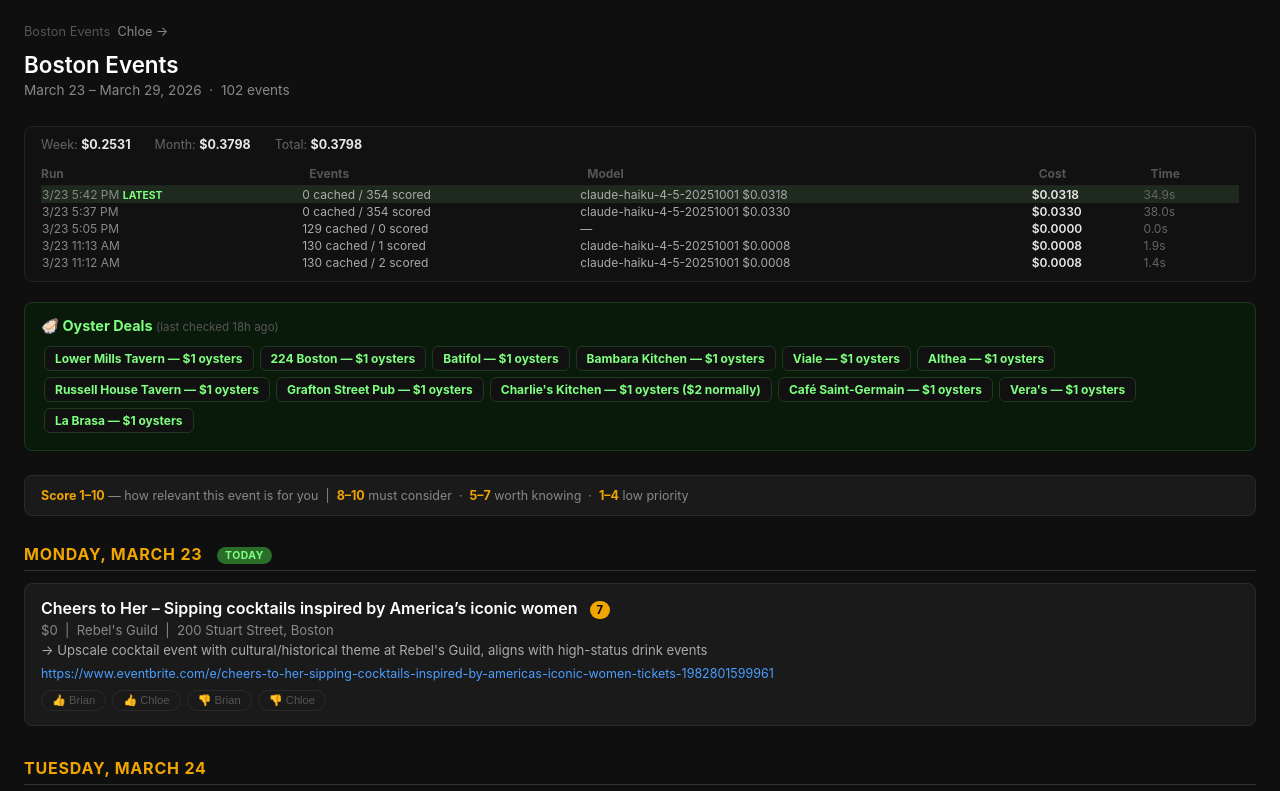
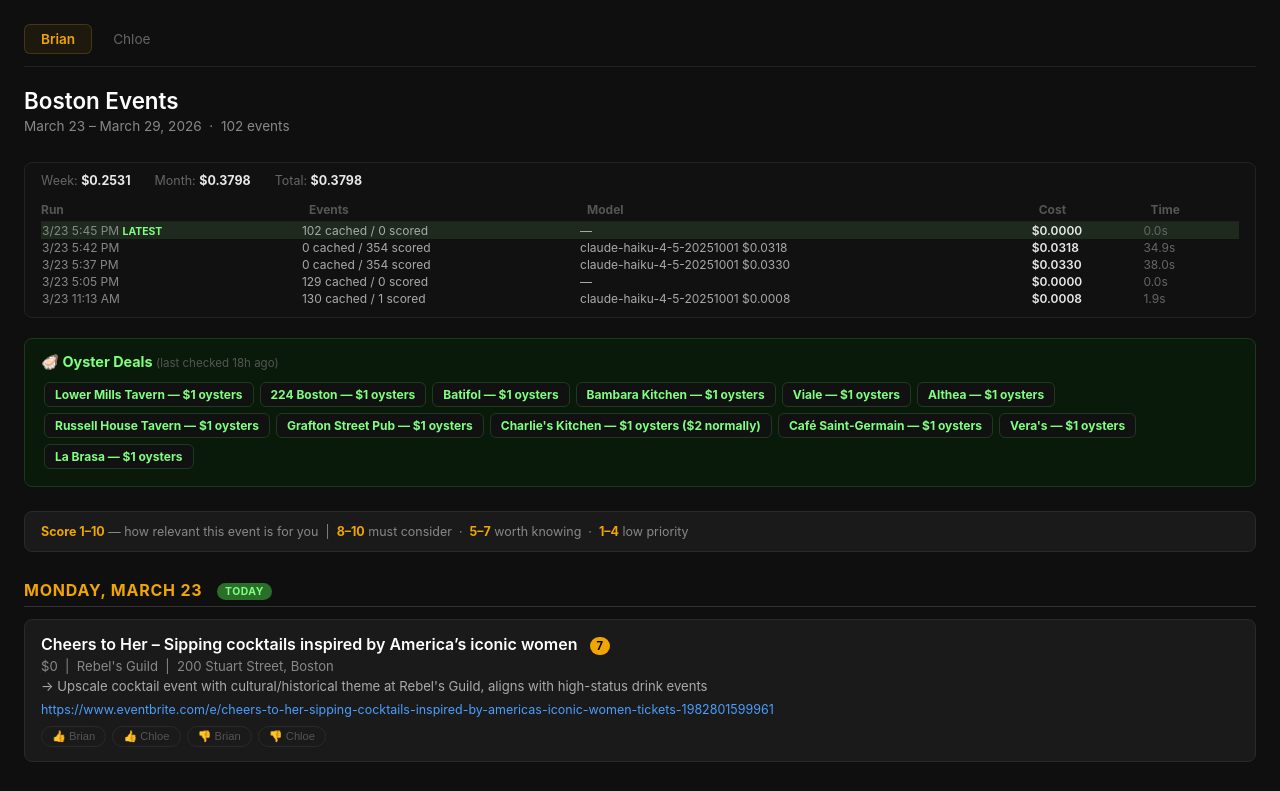
Before and after one commit to coffeethencode/boston-finder, a plain HTML site: page docs/index.html in a window 1280 px wide. Shown: the top 791 px of the page. Drawn offline with Linux system fonts and the light colour scheme.

Commit message:
Deploy: events digest 2026-03-23 5:46 PM

```diff
--- a/docs/index.html
+++ b/docs/index.html
@@ -52,6 +52,13 @@
   .show-more-btn:hover { border-color: #555; color: #ccc; }
   #extra-events { display: none; }
   .extra-label  { font-size: 0.72rem; color: #555; font-style: italic; margin-left: 6px; }
+  .nav          { display: flex; gap: 4px; margin-bottom: 20px; border-bottom: 1px solid #222; padding-bottom: 12px; }
+  .nav-link     { padding: 6px 16px; border-radius: 6px; font-size: 0.85rem; color: #666;
+                   text-decoration: none; border: 1px solid transparent; }
+  .nav-link:hover { color: #aaa; border-color: #333; }
+  .nav-active   { padding: 6px 16px; border-radius: 6px; font-size: 0.85rem; font-weight: 600;
+                   color: #f0a500; border: 1px solid #f0a50033; background: #f0a50011;
+                   text-decoration: none; }
   .feedback     { margin-top: 8px; display: flex; gap: 6px; flex-wrap: wrap; }
   .fb-btn       { background: none; border: 1px solid #2a2a2a; border-radius: 99px;
                    padding: 3px 10px; font-size: 0.7rem; color: #555; cursor: pointer; }
@@ -61,7 +68,10 @@
 </style>
 </head>
 <body>
-  <div style="font-size:0.8rem;margin-bottom:12px"><span style="color:#555">Boston Events</span>&nbsp; <a href="/chloe" style="color:#888;text-decoration:none">Chloe →</a></div>
+  <nav class="nav">
+    <a href="/" class="nav-active">Brian</a>
+    <a href="/chloe" class="nav-link">Chloe</a>
+  </nav>
   <h1>Boston Events</h1>
   <div class="sub">March 23 – March 29, 2026 &nbsp;·&nbsp; 102 events</div>
   <div class="cost-bar">
@@ -82,7 +92,14 @@
             </thead>
             <tbody>
               <tr style="background:#1e2a1e">
-                <td>3/23 5:42 PM <b style='color:#7fff7f;font-size:0.65rem'>LATEST</b></td>
+                <td>3/23 5:45 PM <b style='color:#7fff7f;font-size:0.65rem'>LATEST</b></td>
+                <td style="color:#aaa">102 cached / 0 scored</td>
+                <td style="color:#aaa">—</td>
+                <td style="color:#e8e8e8;font-weight:600">$0.0000</td>
+                <td style="color:#666">0.0s</td>
+              </tr>
+              <tr>
+                <td>3/23 5:42 PM</td>
                 <td style="color:#aaa">0 cached / 354 scored</td>
                 <td style="color:#aaa">claude-haiku-4-5-20251001 $0.0318</td>
                 <td style="color:#e8e8e8;font-weight:600">$0.0318</td>
@@ -108,13 +125,6 @@
                 <td style="color:#aaa">claude-haiku-4-5-20251001 $0.0008</td>
                 <td style="color:#e8e8e8;font-weight:600">$0.0008</td>
                 <td style="color:#666">1.9s</td>
-              </tr>
-              <tr>
-                <td>3/23 11:12 AM</td>
-                <td style="color:#aaa">130 cached / 2 scored</td>
-                <td style="color:#aaa">claude-haiku-4-5-20251001 $0.0008</td>
-                <td style="color:#e8e8e8;font-weight:600">$0.0008</td>
-                <td style="color:#666">1.4s</td>
               </tr>
             </tbody>
           </table>
@@ -1393,7 +1403,7 @@
     <input name="persona"><input name="vote"><input name="event_url"><input name="event_name">
   </form>
 
-  <div class="footer">Generated March 23, 2026 at 5:44 PM</div>
+  <div class="footer">Generated March 23, 2026 at 5:46 PM</div>
 <script>
   function toggleExtra() {
     var el = document.getElementById('extra-events');
```
